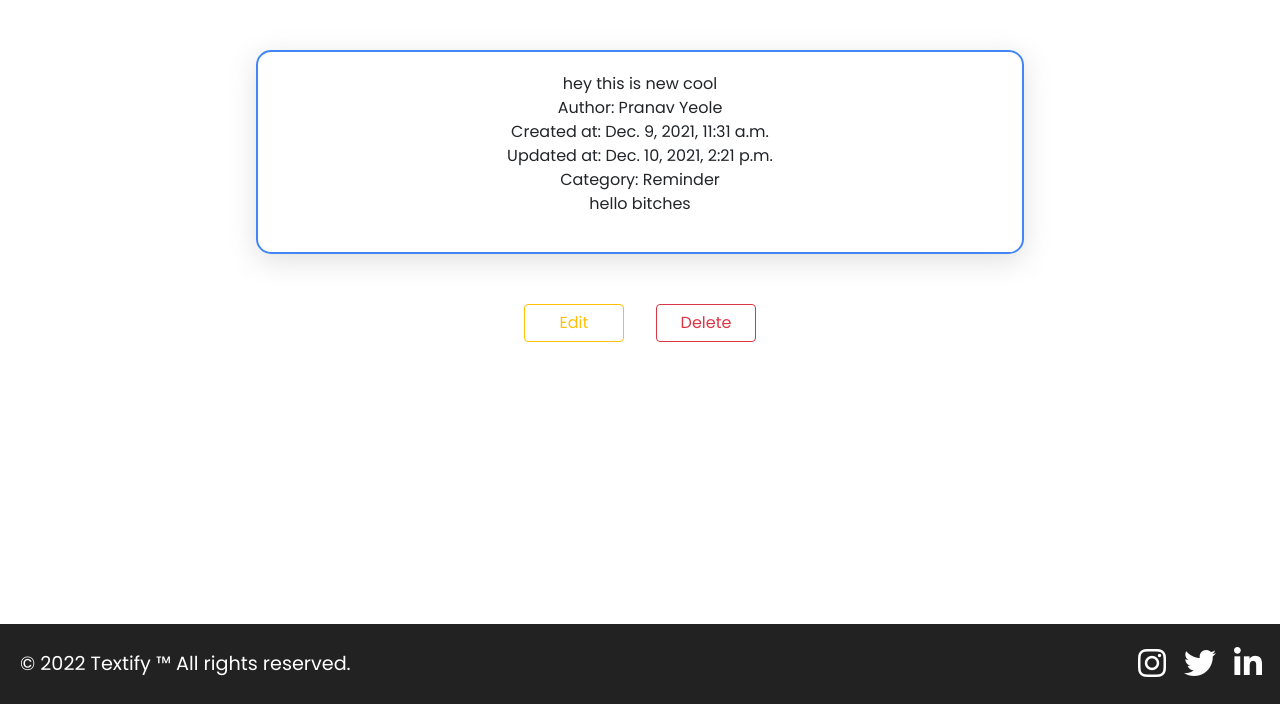
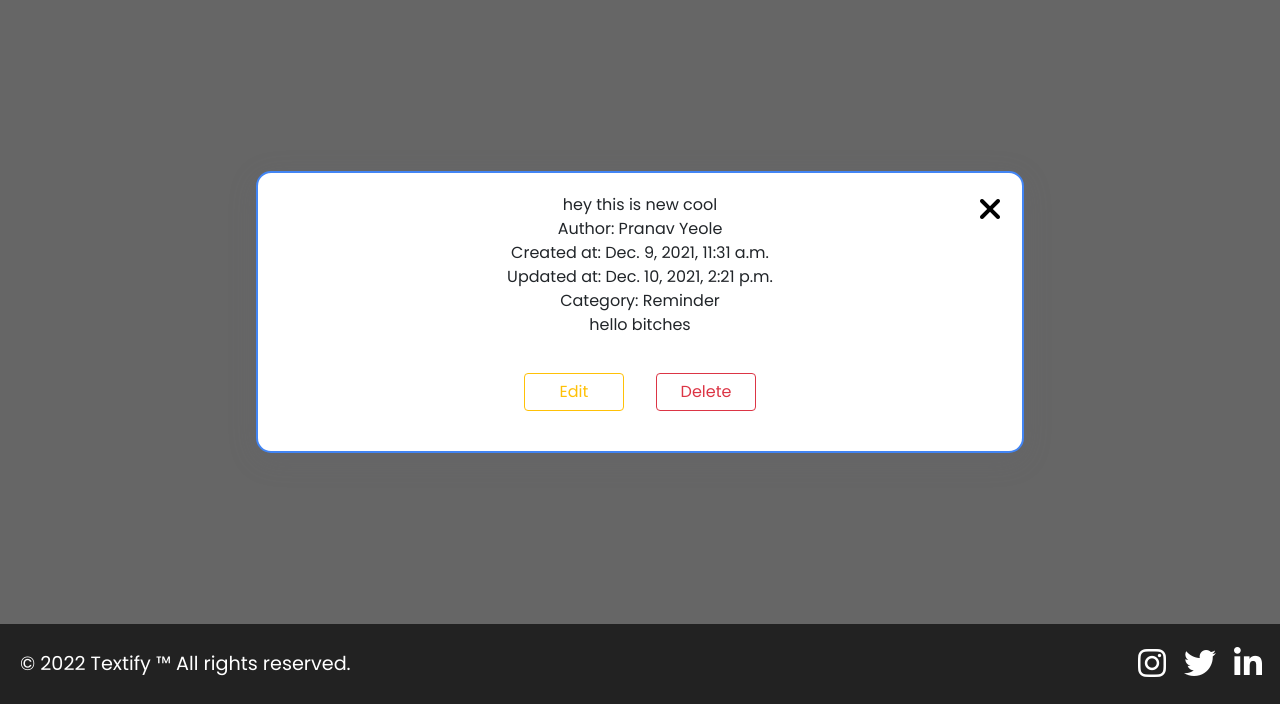
Before and after one commit to pranvinit/textify, a Django app: page /text/7 in a window 1280 px wide. Shown: the part 96-800 px from the top of the page. Run offline with Django 3.2, Linux system fonts and the light colour scheme; data comes from the database, SQL or seed files in the repository; both versions use the stored data as it was before the commit; some libraries are stand-ins or nearby versions.

```diff
--- a/textifyapi/models.py
+++ b/textifyapi/models.py
@@ -38,7 +38,7 @@ class Text(models.Model):
     content = RichTextField(null=True, blank=True)
     image = models.ImageField(upload_to="images/", blank=True, null=True)
     category = models.CharField(max_length=2, choices=TEXT_CATEGORY, default="gn")
-    severity = models.CharField(max_length=1, choices=TEXT_SEVERITY, null=True, blank=True)
+    severity = models.CharField(max_length=1, choices=TEXT_SEVERITY, null=True, blank=True, default="l")
     pinned = models.BooleanField(default=False)
     created_at = models.DateTimeField(auto_now_add=True)
     updated_at = models.DateTimeField(auto_now=True)
--- a/textifyapi/static/textifyapi/textdetail.css
+++ b/textifyapi/static/textifyapi/textdetail.css
@@ -1,5 +1,26 @@
+#textdetail_container{
+    position: relative;
+    width: 100%;
+    min-height: 78vh;
+    display: flex;
+    flex-direction: column;
+    align-items: center;
+    justify-content: space-evenly;
+    background: rgba(0,0,0,.6);
+}
+.is_blurred{
+    position: absolute;
+    top: 0;
+    left: 0;
+    right: 0;
+    filter: blur(3px);
+    z-index: -1;
+}
+
 #single_text{
+    position: relative;
     display: flex;
+    background-color: #fff;
     flex-direction: column;
     align-items: center;
     justify-content: space-evenly;
@@ -9,7 +30,29 @@
     border-radius: 15px;
     border: 2px solid #4285F4;
     box-shadow: rgba(100, 100, 111, 0.2) 0px 7px 29px 0px;
+    transform: scale(0.6);
+    animation: popup 250ms linear forwards;
 }
+
+.exitanchor{
+    text-decoration: none;
+    color: #000;
+    position: absolute;
+    right: 20px;
+    top: 20px;
+}
+.exitanchor:hover{
+    color: #000;
+}
+@keyframes popup{
+    from{
+        transform: scale(0.6)
+    }
+    to{
+        transform: scale(1);
+    }
+}
+
 #options{
     display: flex;
     align-items: center;
--- a/textifyapi/templates/textifyapi/base.html
+++ b/textifyapi/templates/textifyapi/base.html
@@ -16,7 +16,7 @@
 </head>
 <body>
     <header>
-        <nav>
+        <nav >
             <a id="logo_anchor" href="/"><span id="logo_text">Textify</span></a>
             <img id="logo" src="{% static 'textifyapi/logo/logo.png' %}" alt="logo">
             <form action="{% url 'search' %}" method="POST" id="base_form">
--- a/textifyapi/templates/textifyapi/searchresults.html
+++ b/textifyapi/templates/textifyapi/searchresults.html
@@ -13,7 +13,7 @@
 <div class="text_grid">
     {% for text in results %}
     <a class="singletext_link" href="{% url 'textdetail' text.pk %}">
-    <div class="text_entry">
+    <div class="text_entry {{text.severity}}">
         <div class="title_container">
             <span>{{text.title}}</span>
         </div>
--- a/textifyapi/templates/textifyapi/textdetail.html
+++ b/textifyapi/templates/textifyapi/textdetail.html
@@ -6,16 +6,24 @@
 {% endblock head %}
 
 {% block content %}
+    <div id="textdetail_container" >
+        <div class="is_blurred"></div>
         <div id="single_text">
+            <a class="exitanchor" href="{% url 'textlist' %}">
+            <div id="exit_icon">
+                <i class="fa fa-times fa-2x"></i>
+            </div>
+            </a>
             <span>{{object.title}}</span>
             <span>Author: {{object.user.name}}</span>
             <span>Created at: {{object.created_at}}</span>
             <span>Updated at: {{object.updated_at}}</span>
             <span>Category: {{object.get_category_display}}</span>
             <span>{{object.content|safe}}</span>
-    </div>
             <div id="options">
                 <a href="{% url 'textupdate' object.pk %}"><button type="button" class="btn btn-outline-warning mx-3">Edit</button></a>
                 <a href="{% url 'textdelete' object.pk %}"><button type="button" class="btn btn-outline-danger mx-3">Delete</button></a>
             </div>
+        </div>
+    </div>
 {% endblock content %}
```
Also changed, not shown: textifyapi/forms.py (+8 -1 lines), textifyapi/static/textifyapi/index.js (+14 -2 lines), textifyapi/static/textifyapi/textcreate.css (+24 -0 lines), textifyapi/static/textifyapi/textlist.css (+17 -3 lines), textifyapi/templates/textifyapi/textcreate.html (+14 -7 lines), textifyapi/templates/textifyapi/textlist.html (+8 -2 lines), db.sqlite3, textifyapi/migrations/0012_auto_20211211_1010.py (added). Lines whose indentation alone changed are shown as unchanged.
